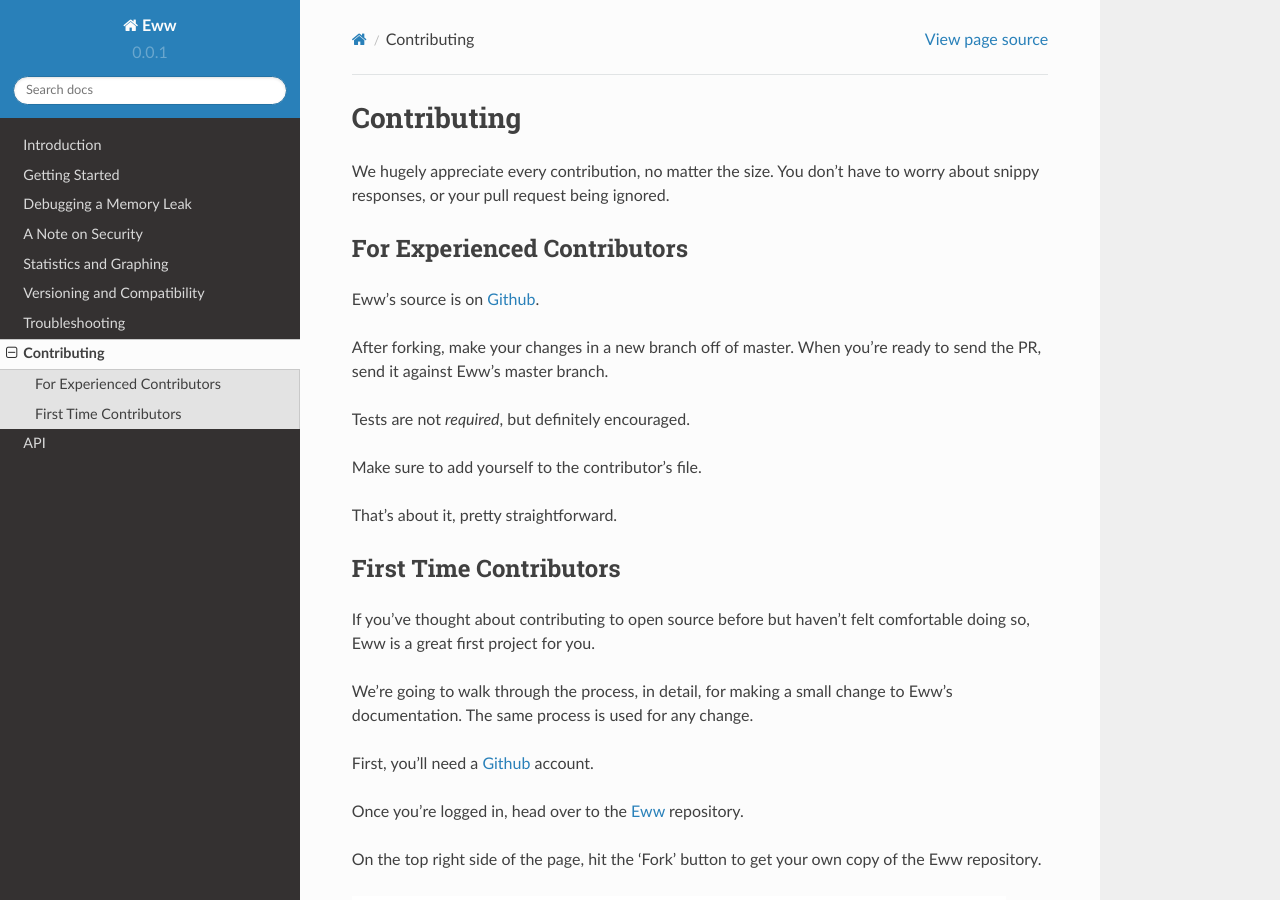
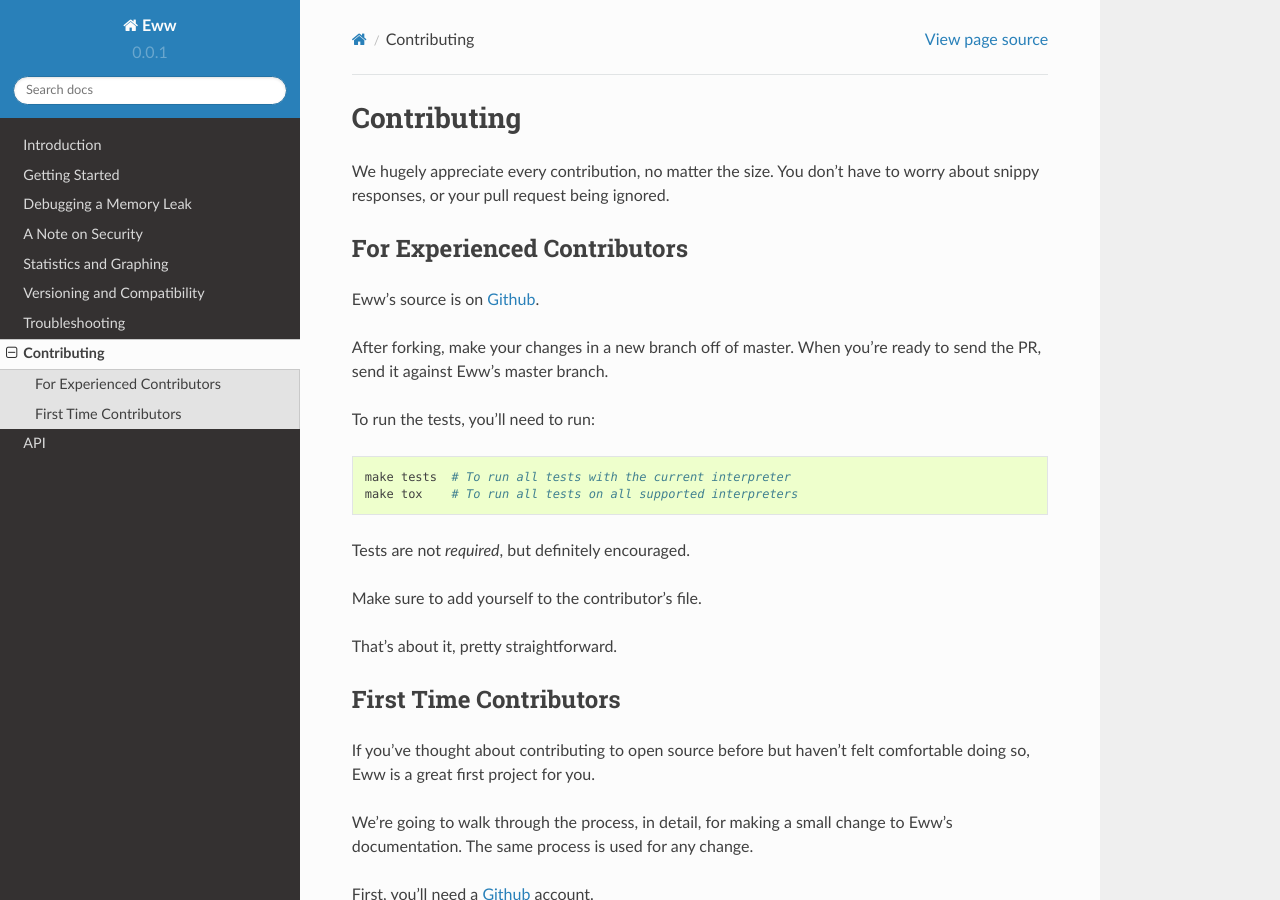
Before and after one commit to py-eww/eww, a Sphinx documentation site: the page built from docs/source/contributing.rst, in a window 1280 px wide and 900 px high. Built offline with Sphinx 7.4.7 and the Read the Docs theme 2.0.0, drawn with Linux system fonts in a browser that asks for light colours.

Commit message:
added info on tests

```diff
--- a/docs/source/contributing.rst
+++ b/docs/source/contributing.rst
@@ -11,6 +11,11 @@
 Eww's source is on `Github <https://github.com/py-eww/eww>`_.
 
 After forking, make your changes in a new branch off of master.  When you're ready to send the PR, send it against Eww's master branch.
+
+To run the tests, you'll need to run::
+
+    make tests  # To run all tests with the current interpreter
+    make tox    # To run all tests on all supported interpreters
 
 Tests are not *required*, but definitely encouraged.
 
```
Also changed, not shown: 1 other file.
